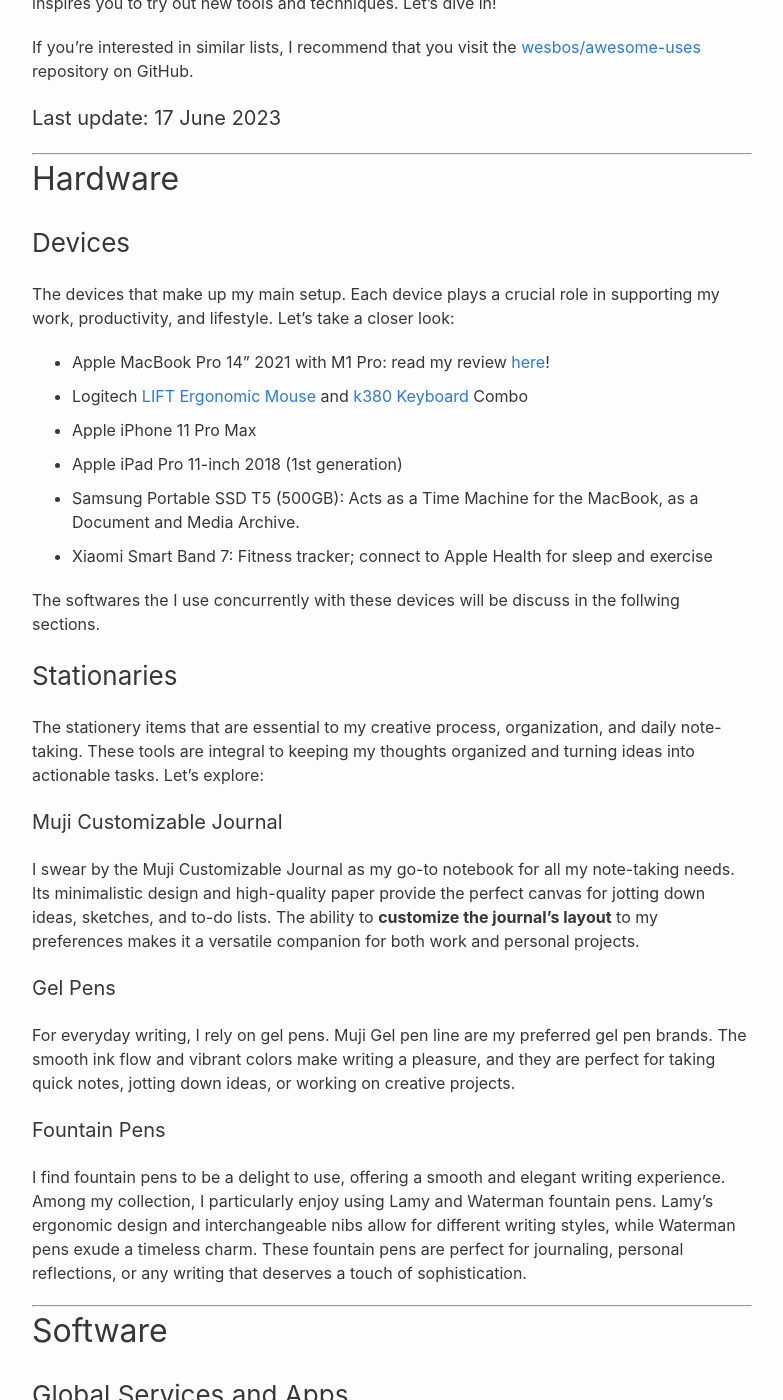
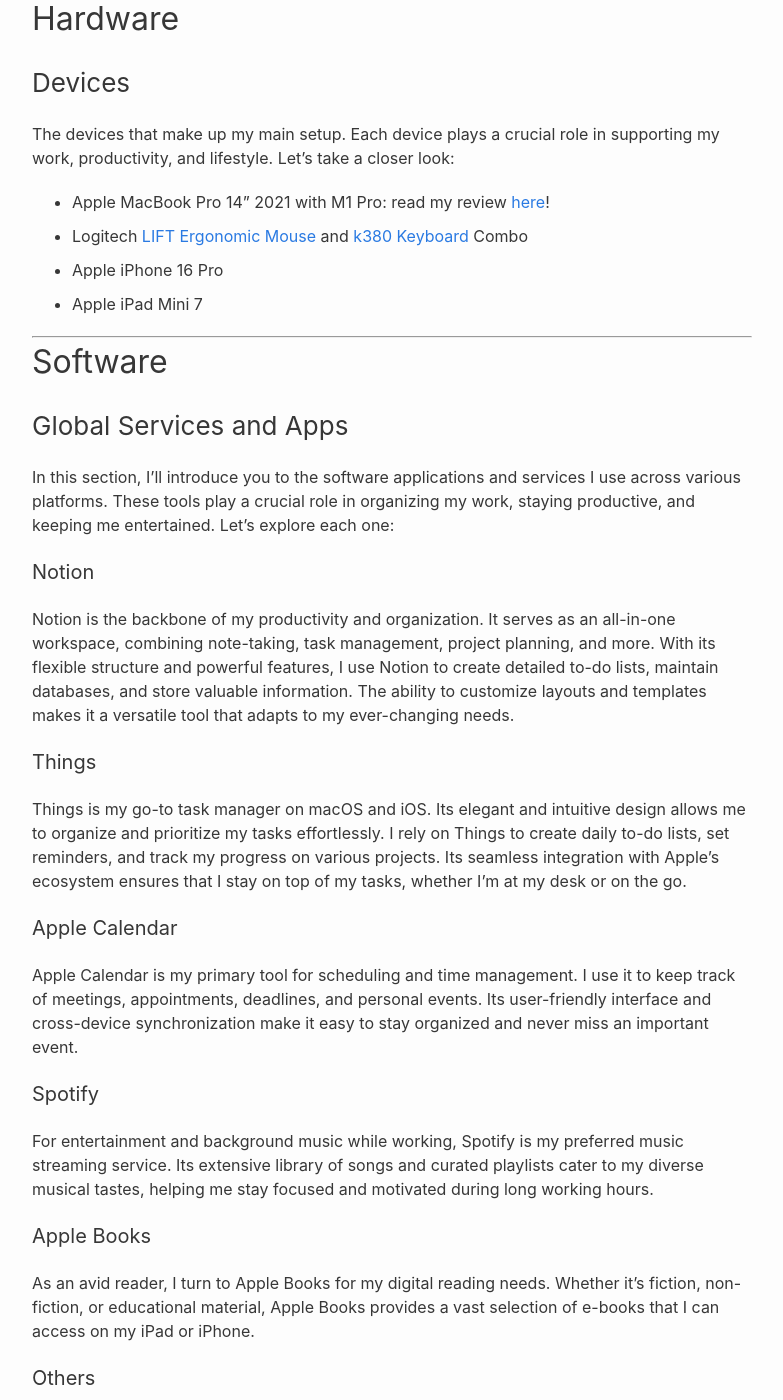
Before and after one commit to jarondlk/jaronchai-blog, a Jekyll site: the page built from pages/uses.markdown, in a window 1280 px wide and 1400 px high, scrolled down 458 px. Shown: the whole window, without its empty margins (248-1031 px from the left). Built offline with Jekyll 4.4.1, drawn with Linux system fonts in a browser that asks for light colours; some of the changed text lies outside the part shown.

Commit message:
Update uses and update current year

```diff
--- a/pages/uses.markdown
+++ b/pages/uses.markdown
@@ -5,11 +5,7 @@
 ---
 [.../ Back to About]({{ site.url }}/about/)
 
-Welcome to my 'Uses' page, where I share the tools, hardware, and software that I use on a daily basis to support my work and productivity. From my favorite text editor to the computer I work on, this page provides a glimpse into my workflow and setup.
-
-This isn't the first time that I've written a 'Uses' article, however this is the first time that I'm publishing it on my site.
-
-I hope this page not only gives you a better understanding of my technical setup, but also inspires you to try out new tools and techniques. Let's dive in!
+Welcome to my 'Uses' page, where I share the tools, hardware, and software that I use on a daily basis. From my favorite text editor to the computer I work on.
 
 If you're interested in similar lists, I recommend that you visit the [wesbos/awesome-uses](https://github.com/wesbos/awesome-uses) repository on GitHub.
 
@@ -25,28 +21,8 @@
 
 * Apple MacBook Pro 14" 2021 with M1 Pro: read my review [here]({{site.url}}/2022/05/02/macbook-pro-14.html)!
 * Logitech [LIFT Ergonomic Mouse](https://www.logitech.com/products/mice/lift-vertical-ergonomic-mouse.910-006481.html) and [k380 Keyboard](https://www.logitech.com/products/keyboards/k380-multi-device.html) Combo
-* Apple iPhone 11 Pro Max
-* Apple iPad Pro 11-inch 2018 (1st generation)
-* Samsung Portable SSD T5 (500GB): Acts as a Time Machine for the MacBook, as a Document and Media Archive.
-* Xiaomi Smart Band 7: Fitness tracker; connect to Apple Health for sleep and exercise
-
-The softwares the I use concurrently with these devices will be discuss in the follwing sections.
-
-### Stationaries
-
-The stationery items that are essential to my creative process, organization, and daily note-taking. These tools are integral to keeping my thoughts organized and turning ideas into actionable tasks. Let's explore:
-
-#### Muji Customizable Journal
-
-I swear by the Muji Customizable Journal as my go-to notebook for all my note-taking needs. Its minimalistic design and high-quality paper provide the perfect canvas for jotting down ideas, sketches, and to-do lists. The ability to **customize the journal's layout** to my preferences makes it a versatile companion for both work and personal projects.
-
-#### Gel Pens
-
-For everyday writing, I rely on gel pens. Muji Gel pen line are my preferred gel pen brands. The smooth ink flow and vibrant colors make writing a pleasure, and they are perfect for taking quick notes, jotting down ideas, or working on creative projects.
-
-#### Fountain Pens
-
-I find fountain pens to be a delight to use, offering a smooth and elegant writing experience. Among my collection, I particularly enjoy using Lamy and Waterman fountain pens. Lamy's ergonomic design and interchangeable nibs allow for different writing styles, while Waterman pens exude a timeless charm. These fountain pens are perfect for journaling, personal reflections, or any writing that deserves a touch of sophistication.
+* Apple iPhone 16 Pro
+* Apple iPad Mini 7
 
 ---
 
```
Also changed, not shown: _includes/footer.html (+6 -1 lines), 1 other file.
